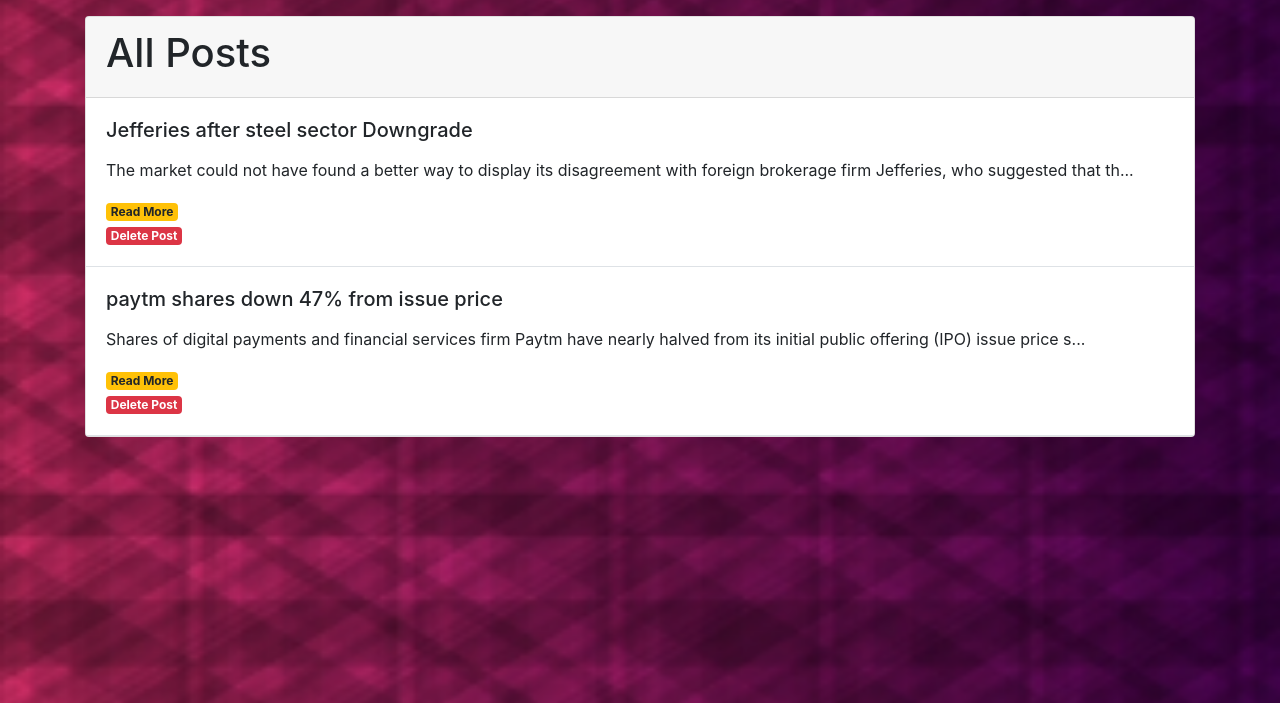
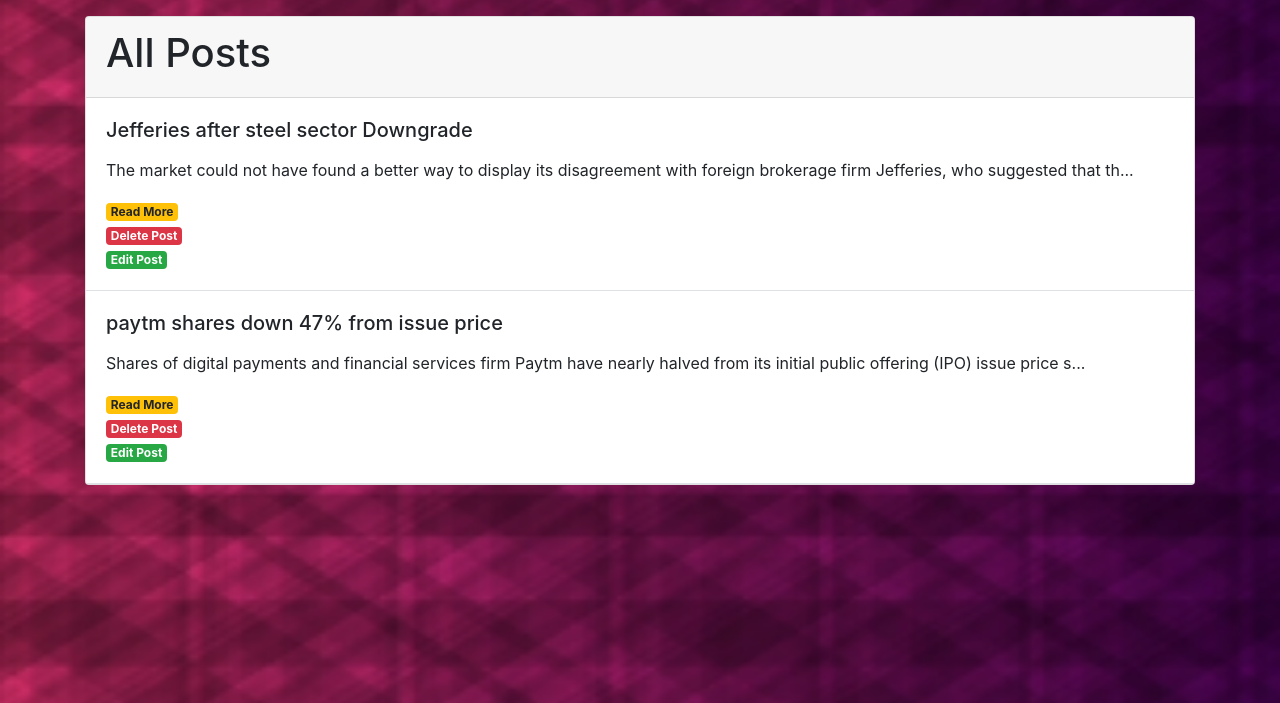
Before and after one commit to Rohan2035/InvestorHub, a Django app: page /displayall/ in a window 1280 px wide. Shown: the part 56-759 px from the top of the page. Run offline with Django 3.2, Linux system fonts and the light colour scheme; a user stored in the database is signed in; data comes from the database, SQL or seed files in the repository; both versions use the stored data as it was after the commit.

Commit message:
Bugs in delete logic fixed 😎

```diff
--- a/static/JavaScript/Script1.js
+++ b/static/JavaScript/Script1.js
@@ -17,7 +17,17 @@ if (x.length == 0) {
 
 }
 
-function deleteFunc() {
-  let y = document.querySelector('#del');
-  y.submit();
+
+function deleteFunc (e) {
+
+  console.log(e.parentNode.id);
+  let parent_id = e.parentNode.id;
+  let del = document.querySelector(`#${parent_id}`);
+  del.submit();
+
 }
+
+function editFunc () {
+  let e = document.querySelector('.edit');
+  e.submit();
+}
--- a/stockpost/urls.py
+++ b/stockpost/urls.py
@@ -15,6 +15,7 @@ urlpatterns = [
     path('logout/', views2.handleLogout, name="logout"),
     path('displayall/', views.DisplayAll, name="display"),
     path('deletePost/', views.deletePost, name="delete"),
+    path('editPost/', views.edit_post, name="edit post"),
     # Remove This
     path('test/', views.test, name='Test'),
 ]
--- a/stockpost/views.py
+++ b/stockpost/views.py
@@ -9,10 +9,15 @@ import random as rn
 
 # Create your views here.
 def index(request):
+
     all_post = list(sp.objects.all())
+
     l = len(all_post)
     item = rn.sample(all_post, l)
     context = {'post' : item}
+
+    print(request.user)
+
     return render(request, 'index.html', context)
 
 
@@ -117,6 +122,7 @@ def validate(request):
 
 def DisplayAll(request):
     post = sp.objects.filter(author = request.user)
+
     context = {"post" : post}
 
     return render(request, "DisplayAll.html", context)
@@ -146,17 +152,28 @@ def validateContact(request):
     else:
         return HttpResponse("Error not found")
 
+
+
 def deletePost (request):
 
     if request.method == 'POST':
-        id = request.POST['postId']
+        id = request.POST['post_del']
         post = sp.objects.get(post_id = id)
         post.delete()
-        return redirect('Index')
+
+        messages.success(request, "Post Deleted")
+        return redirect ('Index')
     else:
         return HttpResponse ('Illeagal access')
 
 
+def edit_post (request):
+
+    if request.method == 'POST':
+        id = request.POST['postId']
+
+    return HttpResponse(id)
+
 # Remove this
 def test(request):
     pass
--- a/templates/DisplayAll.html
+++ b/templates/DisplayAll.html
@@ -285,11 +285,20 @@
           </a>
 
           <!-- Logic For Deleting -->
-          <form method="post" action="/deletePost/" id="del">
+          <form method="post" action="/deletePost/" class="del" id="d-{{i.post_id}}">
             {% csrf_token %}
-            <input type="hidden" value="{{i.post_id}}" name="postId" id="postId">
-            <a href="#" onclick="deleteFunc()">
+            <input type="hidden" value="{{i.post_id}}" name="post_del">
+            <a href="#" onclick="deleteFunc(this)">
               <span class="badge badge-danger">Delete Post</span>
+            </a>
+          </form>
+
+
+          <form method="post" action="/editPost/" class="edit" id="e-{{i.post_id}}">
+            {% csrf_token %}
+            <input type="hidden" value="{{i.post_id}}" name="post_ed">
+            <a href="#" onclick="editFunc()">
+              <span class="badge badge-success">Edit Post</span>
             </a>
           </form>
 
```
Also changed, not shown: db.sqlite3, templates/editPost.html (added).
